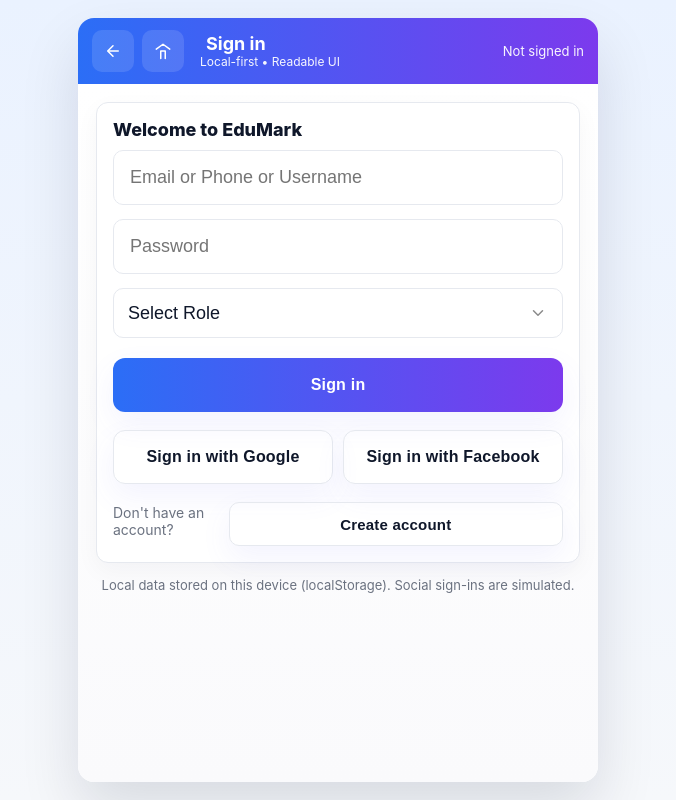
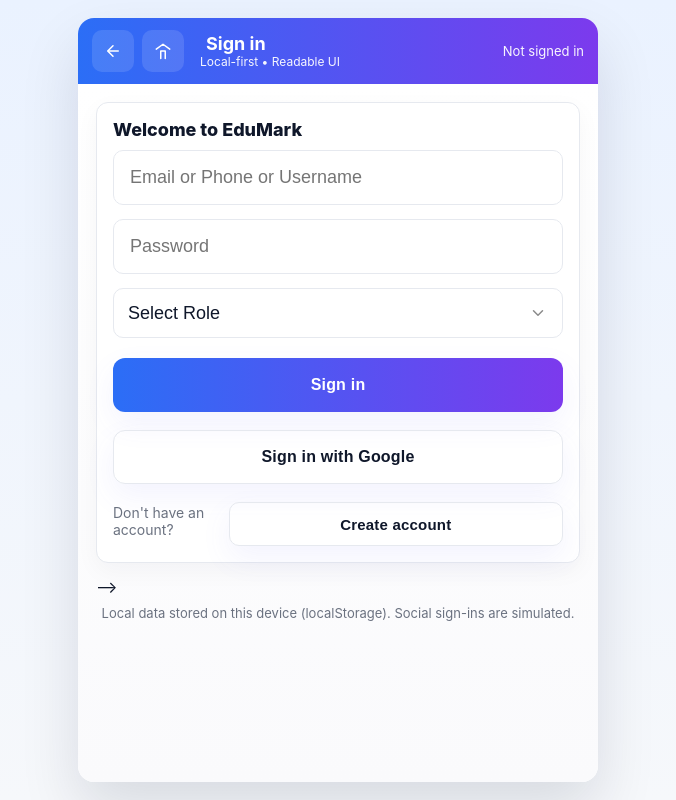
Before and after one commit to sanskritishri/Edu-Mark, a plain HTML site: page index.html in a window 1280 px wide. Shown: the whole page, without its empty margins (302-978 px from the left). Drawn offline with Linux system fonts and the light colour scheme.

Commit message:
Update index.html

```diff
--- a/index.html
+++ b/index.html
@@ -186,7 +186,6 @@
 
           <div style="display:flex;gap:10px;margin-top:12px">
             <button class="btn ghost" style="flex:1" onclick="mockSocial('google')">Sign in with Google</button>
-            <button class="btn ghost" style="flex:1" onclick="mockSocial('facebook')">Sign in with Facebook</button>
           </div>
 
           <div style="display:flex;justify-content:space-between;align-items:center;margin-top:12px">
@@ -194,7 +193,6 @@
             <button class="btn small ghost" onclick="showRegister()">Create account</button>
           </div>
 
-        <!--  <div class="muted" style="margin-top:10px;font-size:13px">(Demo credentials: <strong>admin/admin123</strong>, <strong>teacher/teach123</strong>, <strong>stud123/stud123</strong>)</div>
         </div> -->
       </div>
 
```
